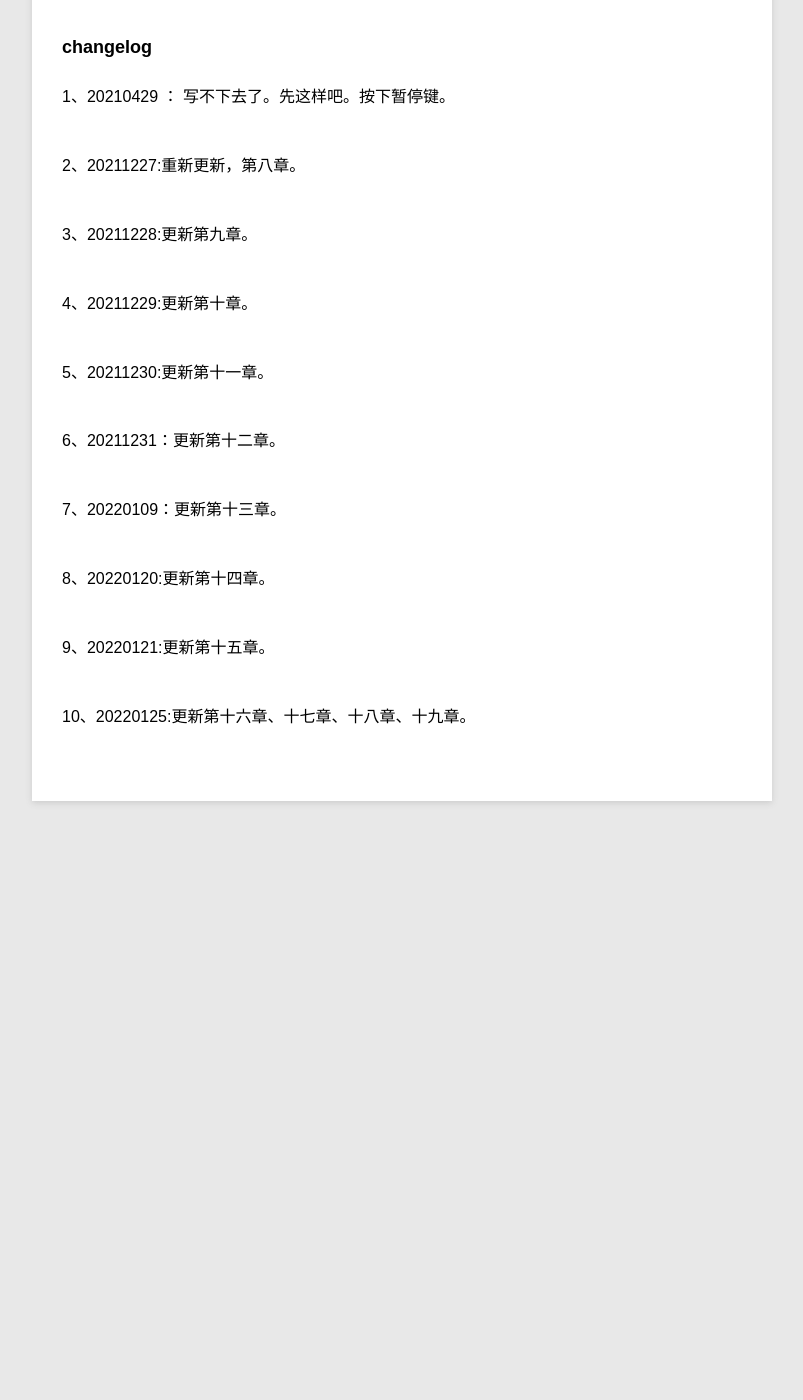
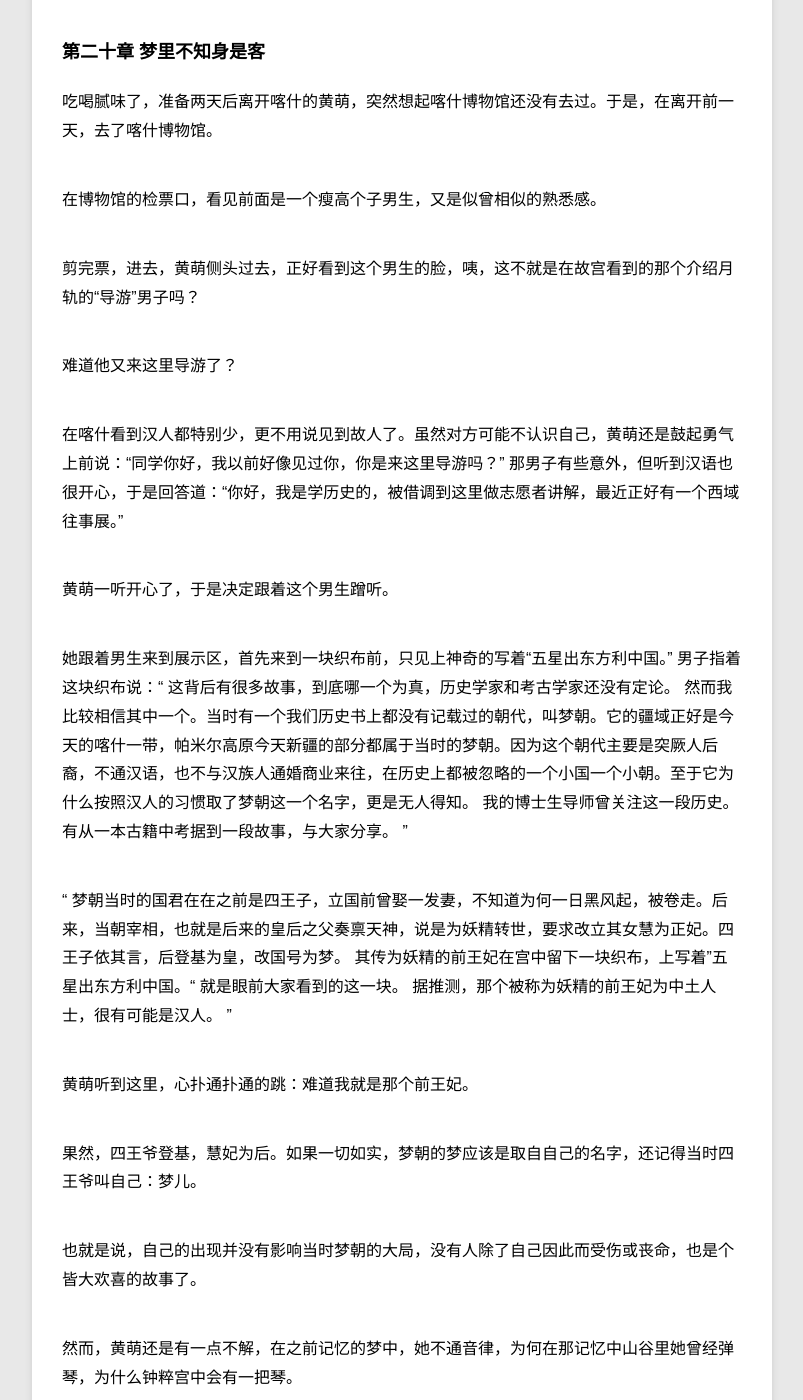
Before and after one commit to violettianjie/violettianjie.github.io, a Jekyll site: the page built from _posts/blog/2020-12-26-xiyu.md, in a window 1280 px wide and 1400 px high, scrolled down 32133 px. Shown: the whole window, without its empty margins (78-881 px from the left). Built offline with Jekyll 4.4.1, drawn with Linux system fonts in a browser that asks for light colours; before the commit the page ends 33014 px from its top, so only the background shows below that; some of the changed text lies outside the part shown.

Commit message:
Update 2020-12-26-xiyu.md

```diff
--- a/_posts/blog/2020-12-26-xiyu.md
+++ b/_posts/blog/2020-12-26-xiyu.md
@@ -717,6 +717,34 @@ category: blog
 这大概是她学生时代最悠闲的一个假期了，她也没有告诉父母自己的行程，怕她们担心。 寒假快结束了，她除了第一天遇到芷弱之外，没有任何收获，每天的美食，人倒是胖了两斤，脸圆了不少。 她买了一套维吾尔族的民族服饰，穿上，配上她的大眼睛，居然也不违和，走在大街小巷，经常被当着本地人。如此也有好吃，她去买什么，得到的都是本地人的待遇。
 
 
+### 第二十章  梦里不知身是客
+
+吃喝腻味了，准备两天后离开喀什的黄萌，突然想起喀什博物馆还没有去过。于是，在离开前一天，去了喀什博物馆。
+
+在博物馆的检票口，看见前面是一个瘦高个子男生，又是似曾相似的熟悉感。
+
+剪完票，进去，黄萌侧头过去，正好看到这个男生的脸，咦，这不就是在故宫看到的那个介绍月轨的“导游”男子吗？
+
+难道他又来这里导游了？
+
+在喀什看到汉人都特别少，更不用说见到故人了。虽然对方可能不认识自己，黄萌还是鼓起勇气上前说：“同学你好，我以前好像见过你，你是来这里导游吗？”
+那男子有些意外，但听到汉语也很开心，于是回答道：“你好，我是学历史的，被借调到这里做志愿者讲解，最近正好有一个西域往事展。”
+
+黄萌一听开心了，于是决定跟着这个男生蹭听。
+
+她跟着男生来到展示区，首先来到一块织布前，只见上神奇的写着“五星出东方利中国。”
+男子指着这块织布说：“ 这背后有很多故事，到底哪一个为真，历史学家和考古学家还没有定论。 然而我比较相信其中一个。当时有一个我们历史书上都没有记载过的朝代，叫梦朝。它的疆域正好是今天的喀什一带，帕米尔高原今天新疆的部分都属于当时的梦朝。因为这个朝代主要是突厥人后裔，不通汉语，也不与汉族人通婚商业来往，在历史上都被忽略的一个小国一个小朝。至于它为什么按照汉人的习惯取了梦朝这一个名字，更是无人得知。 我的博士生导师曾关注这一段历史。有从一本古籍中考据到一段故事，与大家分享。 ”
+
+“ 梦朝当时的国君在在之前是四王子，立国前曾娶一发妻，不知道为何一日黑风起，被卷走。后来，当朝宰相，也就是后来的皇后之父奏禀天神，说是为妖精转世，要求改立其女慧为正妃。四王子依其言，后登基为皇，改国号为梦。 其传为妖精的前王妃在宫中留下一块织布，上写着”五星出东方利中国。“ 就是眼前大家看到的这一块。 据推测，那个被称为妖精的前王妃为中土人士，很有可能是汉人。 ”
+
+黄萌听到这里，心扑通扑通的跳：难道我就是那个前王妃。
+
+果然，四王爷登基，慧妃为后。如果一切如实，梦朝的梦应该是取自自己的名字，还记得当时四王爷叫自己：梦儿。
+
+也就是说，自己的出现并没有影响当时梦朝的大局，没有人除了自己因此而受伤或丧命，也是个皆大欢喜的故事了。
+
+然而，黄萌还是有一点不解，在之前记忆的梦中，她不通音律，为何在那记忆中山谷里她曾经弹琴，为什么钟粹宫中会有一把琴。
+
 ### changelog
 
 1、20210429 ： 写不下去了。先这样吧。按下暂停键。
@@ -737,4 +765,4 @@ category: blog
 
 9、20220121:更新第十五章。
 
-10、20220125:更新第十六章、十七章、十八章、十九章。
+10、20220125:更新第十六章、十七章、十八章、十九、二十章。
```
